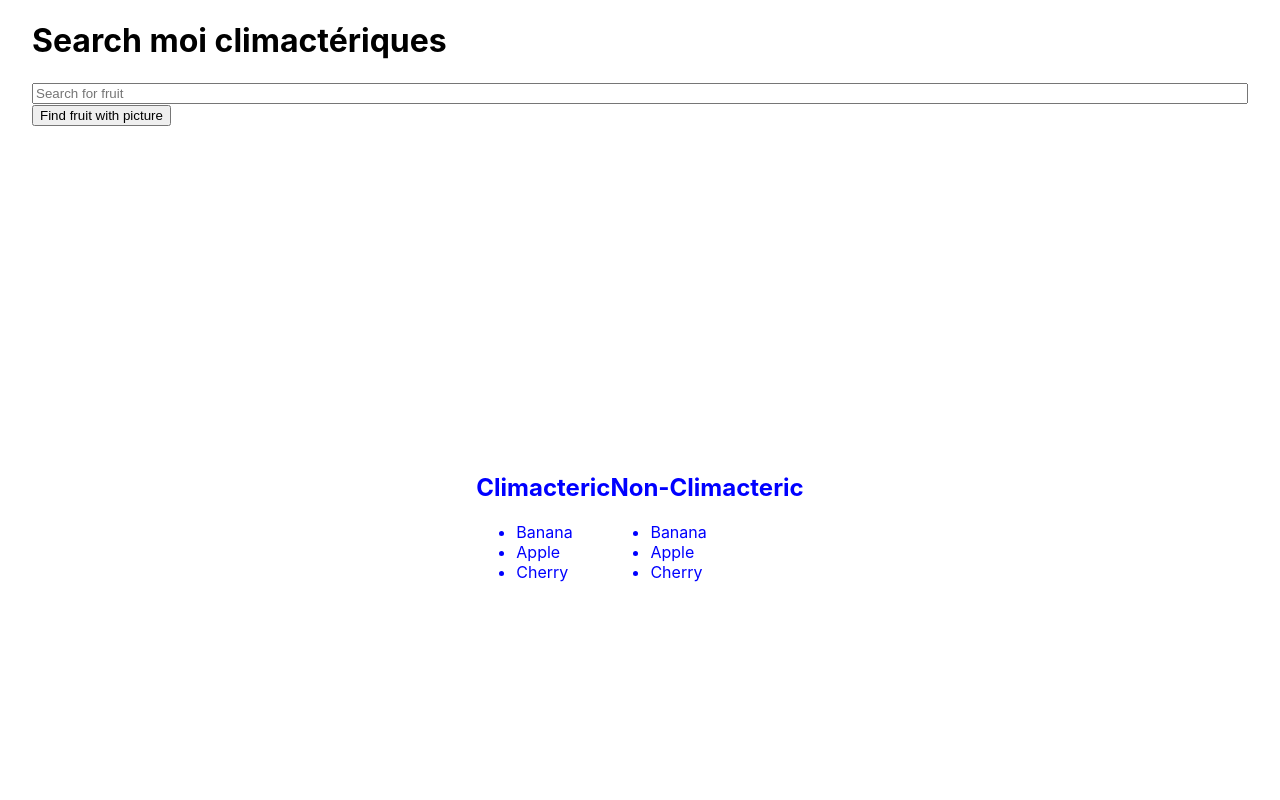
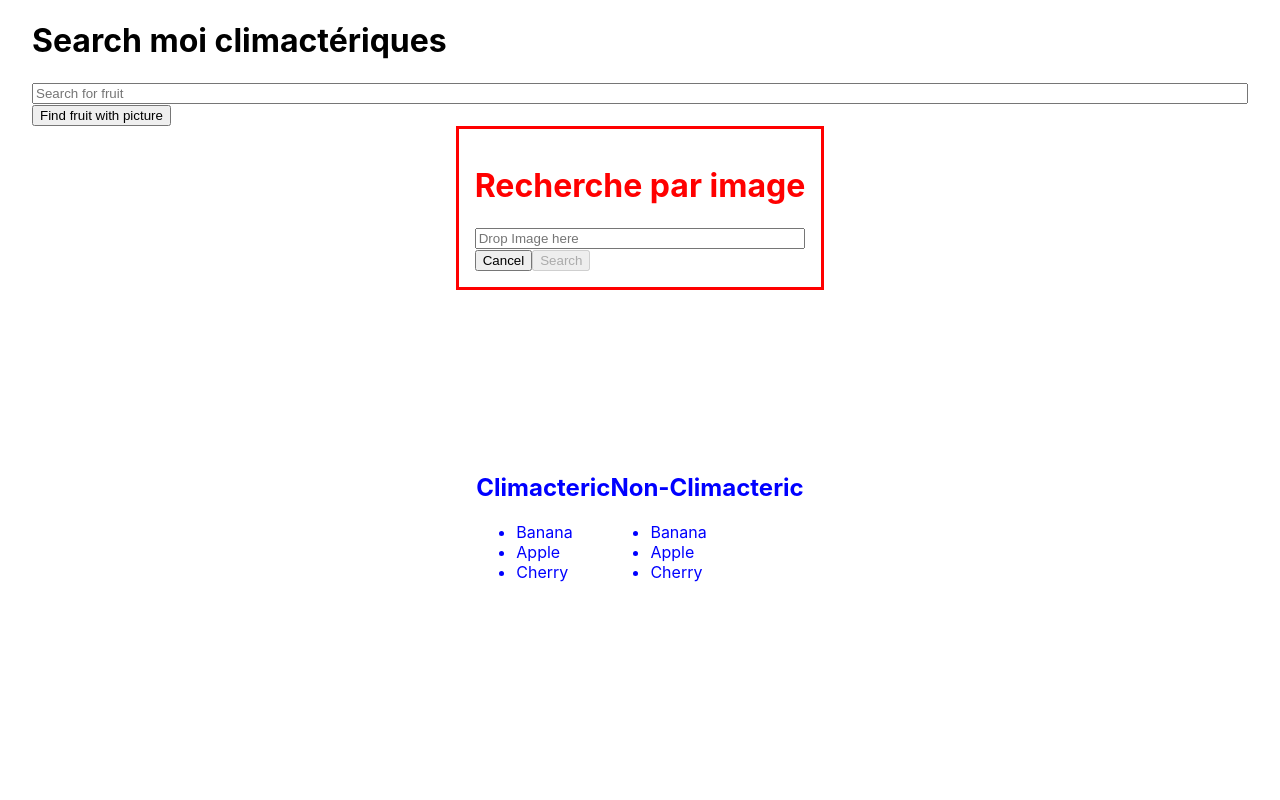
Before and after one commit to webeverly/epona, a Next.js app: page / in a window 1280 px wide. Both pictures are taken after a click on the button "Find fruit with picture". Shown: the top 800 px of the page. Built offline with nearby package versions, Linux system fonts and the light colour scheme; what pouchdb would draw is missing.

Commit message:
Basic search modal

```diff
--- a/src/components/Header/Header.tsx
+++ b/src/components/Header/Header.tsx
@@ -1,5 +1,6 @@
 import { useState } from "react";
 import styles from "../../styles/Home.module.css";
+import { SearchByImageModal } from "../SearchByImageModal";
 
 interface HeaderProps {
   onQueryChange: (query: string) => void;
@@ -9,8 +10,18 @@ export const Header = ({ onQueryChange }: HeaderProps): JSX.Element => {
   const onChange = (e: React.FormEvent<HTMLInputElement>) => {
     const newValue = e.currentTarget.value;
     onQueryChange(newValue);
+    setSearchValue(newValue);
   };
   const [showModal, setShowModal] = useState(false);
+  const [searchValue, setSearchValue] = useState("");
+
+  const handleSearchDialog = (searchQuery: string) => {
+    if (searchQuery) {
+      setSearchValue(searchQuery);
+      onQueryChange(searchQuery);
+    }
+    setShowModal(false);
+  };
 
   return (
     <header className={styles.header}>
@@ -19,11 +30,13 @@ export const Header = ({ onQueryChange }: HeaderProps): JSX.Element => {
         type="text"
         name="query"
         placeholder="Search for fruit"
+        value={searchValue}
         onChange={onChange}
       />
       <button onClick={() => setShowModal(true)}>
         Find fruit with picture
       </button>
+      <SearchByImageModal onClose={handleSearchDialog} show={showModal} />
     </header>
   );
 };
--- a/src/components/SearchByImageModal/SearchByImageModal.tsx
+++ b/src/components/SearchByImageModal/SearchByImageModal.tsx
@@ -1,5 +1,4 @@
-import React, { useEffect, useState } from "react";
-import ReactDOM from "react-dom";
+import React, { useState } from "react";
 import styles from "./SearchByImageModal.module.css";
 
 interface SearchByImageModalProps {
@@ -12,47 +11,40 @@ export const SearchByImageModal = ({
   onClose,
   show,
   className,
-}: SearchByImageModalProps): JSX.Element | null => {
-  const [isBrowser, setIsBrowser] = useState(false);
+}: SearchByImageModalProps): JSX.Element => {
+  const [imageTag, setImageTag] = useState("");
+  const onChange = (e: React.FormEvent<HTMLInputElement>) => {
+    const newValue = e.currentTarget.value;
+    setIsMatchFound(!!newValue);
+    setImageTag(newValue);
+  };
   const [matchFound, setIsMatchFound] = useState(false);
 
-  useEffect(() => {
-    setIsBrowser(true);
-  }, []);
-
-  const handleCloseClick: any = (e: MouseEvent) => {
+  const closeModal: any = (e: MouseEvent) => {
     e.preventDefault();
     if (onClose != null) {
-      onClose();
+      onClose(imageTag);
     }
   };
 
-  const handleSearchClick: any = (e: MouseEvent) => {
-    e.preventDefault();
-    if (onClose != null) {
-      onClose();
-    }
-  };
-
-  const modalContent = (
-    <dialog className={`${styles["search-by-image-modal"]} ${className}`}>
+  return (
+    <dialog
+      className={`${styles["search-by-image-modal"]} ${className}`}
+      open={show ? true : false}
+    >
       <h1>Recherche par image</h1>
-      Dropzone here
-      <button name="close" onClick={handleCloseClick}>
+      <input
+        type="text"
+        name="imageSearch"
+        placeholder="Drop Image here"
+        onChange={onChange}
+      />
+      <button name="close" onClick={closeModal}>
         Cancel
       </button>
-      <button name="search" onClick={handleSearchClick} disabled={!matchFound}>
+      <button name="search" onClick={closeModal} disabled={!matchFound}>
         Search
       </button>
     </dialog>
   );
-
-  if (isBrowser && show) {
-    return ReactDOM.createPortal(
-      modalContent,
-      document.getElementById("modal-root") as HTMLElement
-    );
-  } else {
-    return null;
-  }
 };
--- a/src/pages/index.tsx
+++ b/src/pages/index.tsx
@@ -33,8 +33,6 @@ export default function HomePage() {
         />
       </main>
 
-      <div id="modal-root"></div>
-
       <Footer />
     </div>
   );
```
